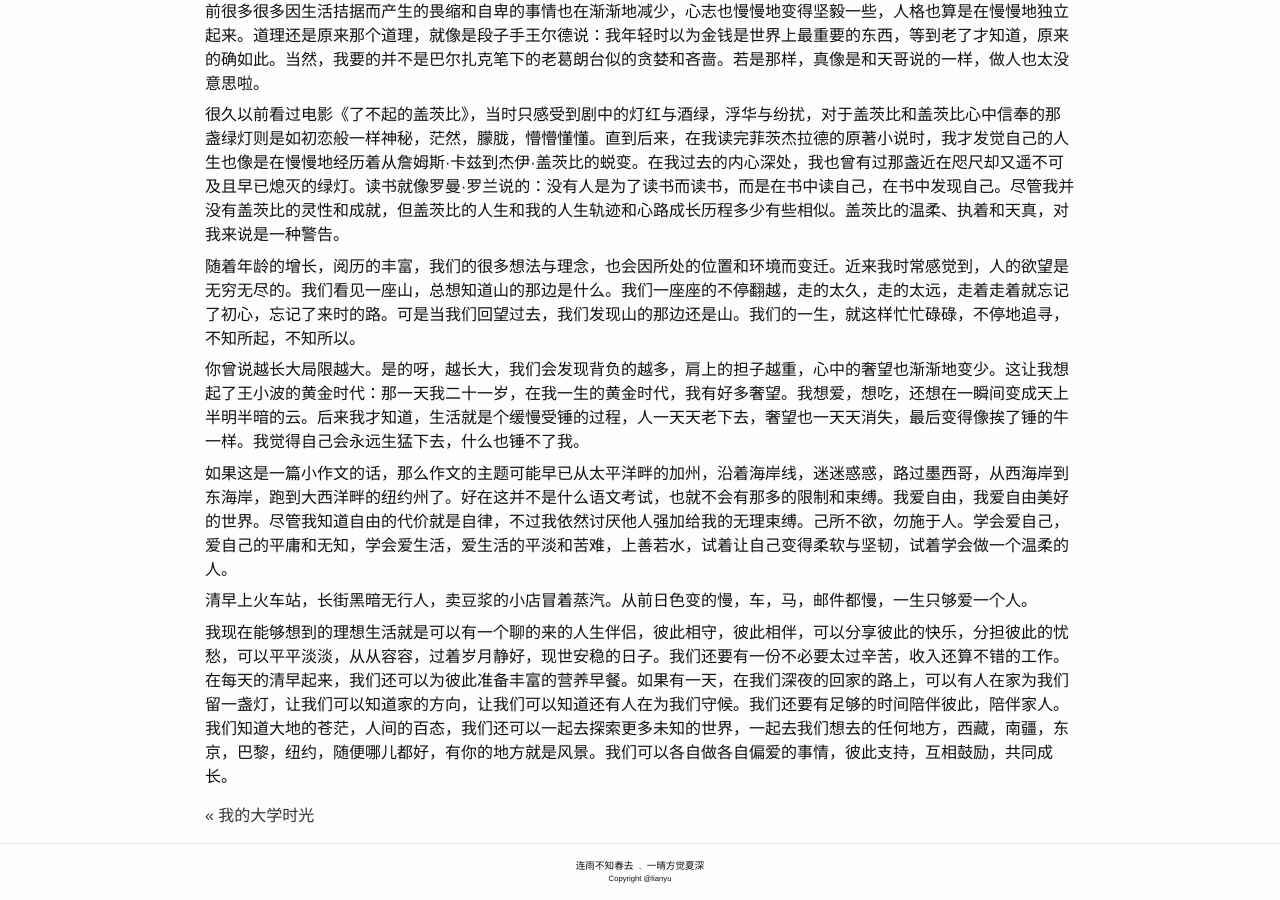
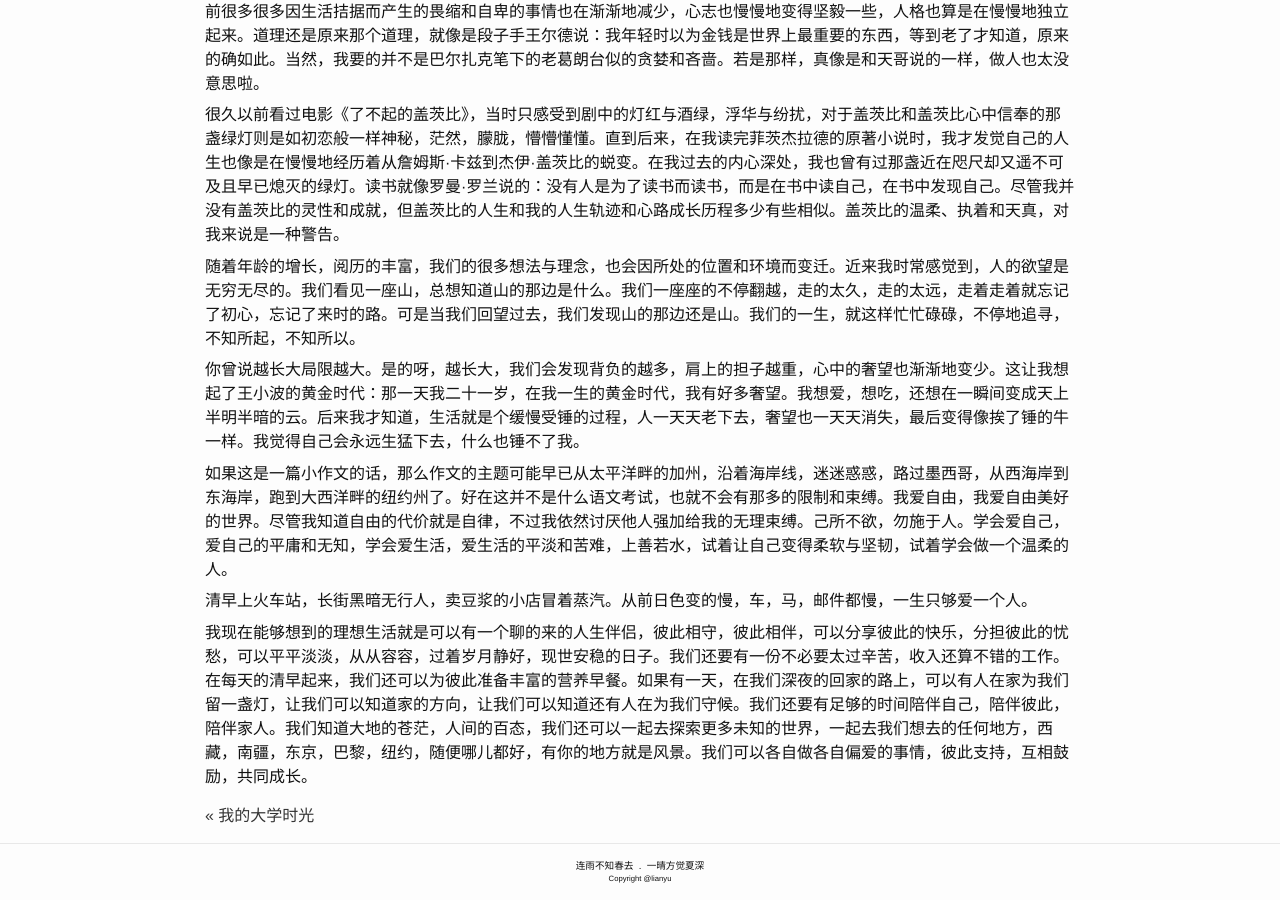
Before and after one commit to lianyu1115/lianyu, a Jekyll site: the page built from _essays/2021-02-22-我理想中的生活.md, in a window 1280 px wide and 900 px high, scrolled down 681 px. Built offline with Jekyll 4.4.1, drawn with Linux system fonts in a browser that asks for light colours.

Commit message:
Update 2021-02-22-我理想中的生活.md

```diff
--- a/_essays/2021-02-22-我理想中的生活.md
+++ b/_essays/2021-02-22-我理想中的生活.md
@@ -32,4 +32,4 @@
 
 清早上火车站，长街黑暗无行人，卖豆浆的小店冒着蒸汽。从前日色变的慢，车，马，邮件都慢，一生只够爱一个人。
 
-我现在能够想到的理想生活就是可以有一个聊的来的人生伴侣，彼此相守，彼此相伴，可以分享彼此的快乐，分担彼此的忧愁，可以平平淡淡，从从容容，过着岁月静好，现世安稳的日子。我们还要有一份不必要太过辛苦，收入还算不错的工作。在每天的清早起来，我们还可以为彼此准备丰富的营养早餐。如果有一天，在我们深夜的回家的路上，可以有人在家为我们留一盏灯，让我们可以知道家的方向，让我们可以知道还有人在为我们守候。我们还要有足够的时间陪伴彼此，陪伴家人。我们知道大地的苍茫，人间的百态，我们还可以一起去探索更多未知的世界，一起去我们想去的任何地方，西藏，南疆，东京，巴黎，纽约，随便哪儿都好，有你的地方就是风景。我们可以各自做各自偏爱的事情，彼此支持，互相鼓励，共同成长。
+我现在能够想到的理想生活就是可以有一个聊的来的人生伴侣，彼此相守，彼此相伴，可以分享彼此的快乐，分担彼此的忧愁，可以平平淡淡，从从容容，过着岁月静好，现世安稳的日子。我们还要有一份不必要太过辛苦，收入还算不错的工作。在每天的清早起来，我们还可以为彼此准备丰富的营养早餐。如果有一天，在我们深夜的回家的路上，可以有人在家为我们留一盏灯，让我们可以知道家的方向，让我们可以知道还有人在为我们守候。我们还要有足够的时间陪伴自己，陪伴彼此，陪伴家人。我们知道大地的苍茫，人间的百态，我们还可以一起去探索更多未知的世界，一起去我们想去的任何地方，西藏，南疆，东京，巴黎，纽约，随便哪儿都好，有你的地方就是风景。我们可以各自做各自偏爱的事情，彼此支持，互相鼓励，共同成长。
```
